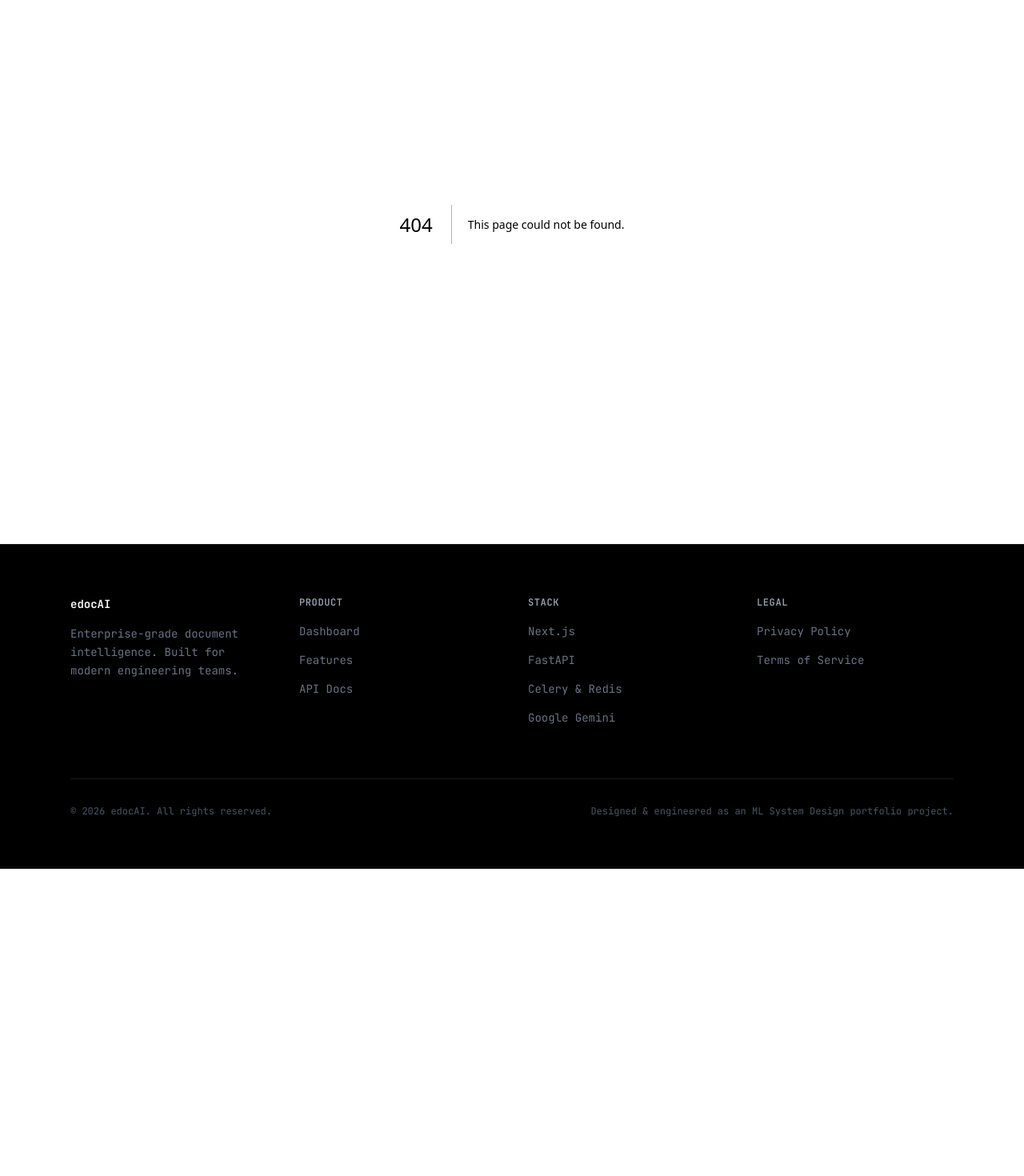
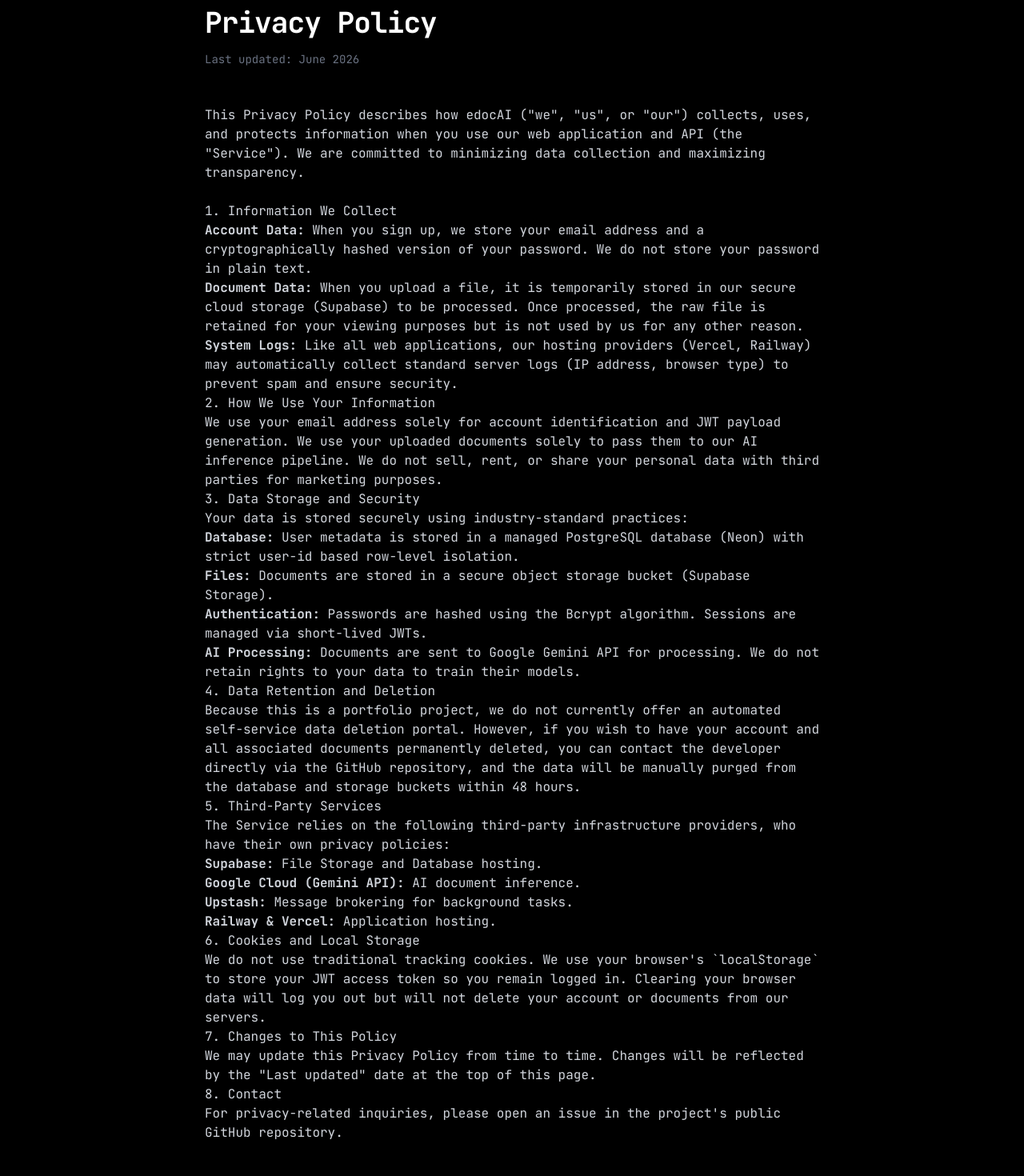
Before and after one commit to ymahrous/edocai, a Next.js app: page /privacy in a window 1280 px wide. Before the commit this address had no page. Shown: the part 120-1590 px from the top of the page at 80% size. Before the commit the page ends 1206 px from the top, so only its background shows below. Built offline with nearby package versions, Linux system fonts and the light colour scheme.

Commit message:
Phase 4: some fixes

```diff
--- /dev/null
+++ b/app/legal/LegalLayout.tsx
@@ -0,0 +1,25 @@
+"use client";
+import { useTheme } from "@/app/providers/ThemeContext";
+
+// ADD title: string HERE
+export default function LegalLayout({ children, title }: { children: React.ReactNode; title: string }) {
+  const { theme } = useTheme();
+  const isDark = theme === "dark";
+
+  return (
+    <section className={`min-h-screen pt-32 pb-24 px-6 ${isDark ? "bg-black text-gray-300" : "bg-white text-gray-700"}`}>
+      <div className="max-w-3xl mx-auto">
+        <h1 className={`text-4xl font-bold tracking-tight mb-4 ${isDark ? "text-white" : "text-gray-900"}`}>
+          {title}
+        </h1>
+        <p className={`text-sm mb-12 ${isDark ? "text-gray-500" : "text-gray-400"}`}>
+          Last updated: June 2026
+        </p>
+
+        <div className={`prose max-w-none ${isDark ? "prose-invert" : ""}`}>
+          {children}
+        </div>
+      </div>
+    </section>
+  );
+}
--- /dev/null
+++ b/app/privacy/page.tsx
@@ -0,0 +1,50 @@
+"use client";
+import LegalLayout from "@/app/legal/LegalLayout";
+
+export default function PrivacyPolicy() {
+  return (
+    <LegalLayout title="Privacy Policy">
+      <p className="mb-6">
+        This Privacy Policy describes how edocAI ("we", "us", or "our") collects, uses, and protects information when you use our web application and API (the "Service"). We are committed to minimizing data collection and maximizing transparency.
+      </p>
+
+      <h2 id="1">1. Information We Collect</h2>
+      <p><strong>Account Data:</strong> When you sign up, we store your email address and a cryptographically hashed version of your password. We do not store your password in plain text.</p>
+      <p><strong>Document Data:</strong> When you upload a file, it is temporarily stored in our secure cloud storage (Supabase) to be processed. Once processed, the raw file is retained for your viewing purposes but is not used by us for any other reason.</p>
+      <p><strong>System Logs:</strong> Like all web applications, our hosting providers (Vercel, Railway) may automatically collect standard server logs (IP address, browser type) to prevent spam and ensure security.</p>
+
+      <h2 id="2">2. How We Use Your Information</h2>
+      <p>We use your email address solely for account identification and JWT payload generation. We use your uploaded documents solely to pass them to our AI inference pipeline. We do not sell, rent, or share your personal data with third parties for marketing purposes.</p>
+
+      <h2 id="3">3. Data Storage and Security</h2>
+      <p>Your data is stored securely using industry-standard practices:</p>
+      <ul>
+        <li><strong>Database:</strong> User metadata is stored in a managed PostgreSQL database (Neon) with strict user-id based row-level isolation.</li>
+        <li><strong>Files:</strong> Documents are stored in a secure object storage bucket (Supabase Storage).</li>
+        <li><strong>Authentication:</strong> Passwords are hashed using the Bcrypt algorithm. Sessions are managed via short-lived JWTs.</li>
+        <li><strong>AI Processing:</strong> Documents are sent to Google Gemini API for processing. We do not retain rights to your data to train their models.</li>
+      </ul>
+
+      <h2 id="4">4. Data Retention and Deletion</h2>
+      <p>Because this is a portfolio project, we do not currently offer an automated self-service data deletion portal. However, if you wish to have your account and all associated documents permanently deleted, you can contact the developer directly via the GitHub repository, and the data will be manually purged from the database and storage buckets within 48 hours.</p>
+
+      <h2 id="5">5. Third-Party Services</h2>
+      <p>The Service relies on the following third-party infrastructure providers, who have their own privacy policies:</p>
+      <ul>
+        <li><strong>Supabase:</strong> File Storage and Database hosting.</li>
+        <li><strong>Google Cloud (Gemini API):</strong> AI document inference.</li>
+        <li><strong>Upstash:</strong> Message brokering for background tasks.</li>
+        <li><strong>Railway & Vercel:</strong> Application hosting.</li>
+      </ul>
+
+      <h2 id="6">6. Cookies and Local Storage</h2>
+      <p>We do not use traditional tracking cookies. We use your browser's `localStorage` to store your JWT access token so you remain logged in. Clearing your browser data will log you out but will not delete your account or documents from our servers.</p>
+
+      <h2 id="7">7. Changes to This Policy</h2>
+      <p>We may update this Privacy Policy from time to time. Changes will be reflected by the "Last updated" date at the top of this page.</p>
+
+      <h2 id="8">8. Contact</h2>
+      <p>For privacy-related inquiries, please open an issue in the project's public GitHub repository.</p>
+    </LegalLayout>
+  );
+}
--- /dev/null
+++ b/app/terms/page.tsx
@@ -0,0 +1,42 @@
+"use client";
+import LegalLayout from "@/app/legal/LegalLayout";
+
+export default function TermsOfService() {
+  return (
+    <LegalLayout title="Terms of Service">
+      <p className="mb-6">
+        Welcome to edocAI. These Terms of Service ("Terms") apply to your use of the edocAI web application, API, and associated documentation (the "Service"). By accessing or using the Service, you agree to be bound by these Terms.
+      </p>
+
+      <h2 id="1">1. Acceptance of Terms</h2>
+      <p>By creating an account or using the Service, you acknowledge that you have read, understood, and agree to be bound by these Terms. If you do not agree to all of these Terms, you are not authorized to use the Service.</p>
+
+      <h2 id="2">2. Description of Service</h2>
+      <p>edocAI provides an AI-powered application programming interface (API) that allows users to upload documents (such as invoices and receipts) and receive structured JSON data extracted from those documents. The Service is provided "as is" and is intended for educational and portfolio demonstration purposes.</p>
+
+      <h2 id="3">3. User Accounts and Security</h2>
+      <p>You are responsible for maintaining the confidentiality of your account credentials. You agree to notify us immediately of any unauthorized use of your account. edocAI uses JSON Web Tokens (JWT) for session management. Tokens are issued for a limited duration and must be stored securely by the client.</p>
+
+      <h2 id="4">4. User Content</h2>
+      <p>You retain all rights to the documents you upload ("User Content"). By uploading User Content, you grant edocAI a limited, non-exclusive license to process the document strictly for the purpose of generating the requested extraction output. We do not use your documents to train our underlying AI models.</p>
+
+      <h2 id="5">5. Fair Use and Rate Limits</h2>
+      <p>To ensure platform stability, edocAI enforces rate limits on API endpoints. You agree not to abuse the Service by circumventing these limits, attempting to overload the infrastructure, or using automated scripts to mass-extract data without authorization.</p>
+
+      <h2 id="6">6. Intellectual Property</h2>
+      <p>The edocAI name, logo, underlying code, and UI design are the intellectual property of edocAI. You may not copy, modify, or distribute any part of the Service without prior written consent.</p>
+
+      <h2 id="7">7. Disclaimer of Warranties</h2>
+      <p>THE SERVICE IS PROVIDED ON AN "AS IS" AND "AS AVAILABLE" BASIS WITHOUT WARRANTIES OF ANY KIND, EITHER EXPRESS OR IMPLIED, INCLUDING BUT NOT LIMITED TO IMPLIED WARRANTIES OF MERCHANTABILITY, FITNESS FOR A PARTICULAR PURPOSE, AND NON-INFRINGEMENT. AI EXTRACTION RESULTS MAY CONTAIN INACCURACIES. YOU SHOULD VERIFY ALL EXTRACTED DATA BEFORE USING IT IN PRODUCTION ENVIRONMENTS.</p>
+
+      <h2 id="8">8. Limitation of Liability</h2>
+      <p>IN NO EVENT SHALL EDOCAI, ITS DEVELOPERS, OR AFFILIATES BE LIABLE FOR ANY INDIRECT, INCIDENTAL, SPECIAL, CONSEQUENTIAL, OR PUNITIVE DAMAGES ARISING OUT OF YOUR USE OF THE SERVICE.</p>
+
+      <h2 id="9">9. Changes to Terms</h2>
+      <p>We reserve the right to modify these Terms at any time. Changes will be effective immediately upon posting within the Service. Your continued use of the Service constitutes acceptance of the modified Terms.</p>
+
+      <h2 id="10">10. Contact Information</h2>
+      <p>For questions about these Terms, please open an issue in the project's public GitHub repository.</p>
+    </LegalLayout>
+  );
+}
--- a/components/ui/Footer.tsx
+++ b/components/ui/Footer.tsx
@@ -50,8 +50,16 @@
           <div>
             <h4 className={`text-xs font-semibold uppercase tracking-wider mb-4 ${isDark ? "text-gray-400" : "text-gray-500"}`}>Legal</h4>
             <ul className="space-y-3">
-              <li><span className={`text-sm ${isDark ? "text-gray-500" : "text-gray-400"}`}>Privacy Policy</span></li>
-              <li><span className={`text-sm ${isDark ? "text-gray-500" : "text-gray-400"}`}>Terms of Service</span></li>
+              <li>
+                <Link href="/terms" className={`text-sm transition-colors ${isDark ? "text-gray-500 hover:text-white" : "text-gray-400 hover:text-gray-900"}`}>
+                  Terms of Service
+                </Link>
+              </li>
+              <li>
+                <Link href="/privacy" className={`text-sm transition-colors ${isDark ? "text-gray-500 hover:text-white" : "text-gray-400 hover:text-gray-900"}`}>
+                  Privacy Policy
+                </Link>
+              </li>
             </ul>
           </div>
 
```
